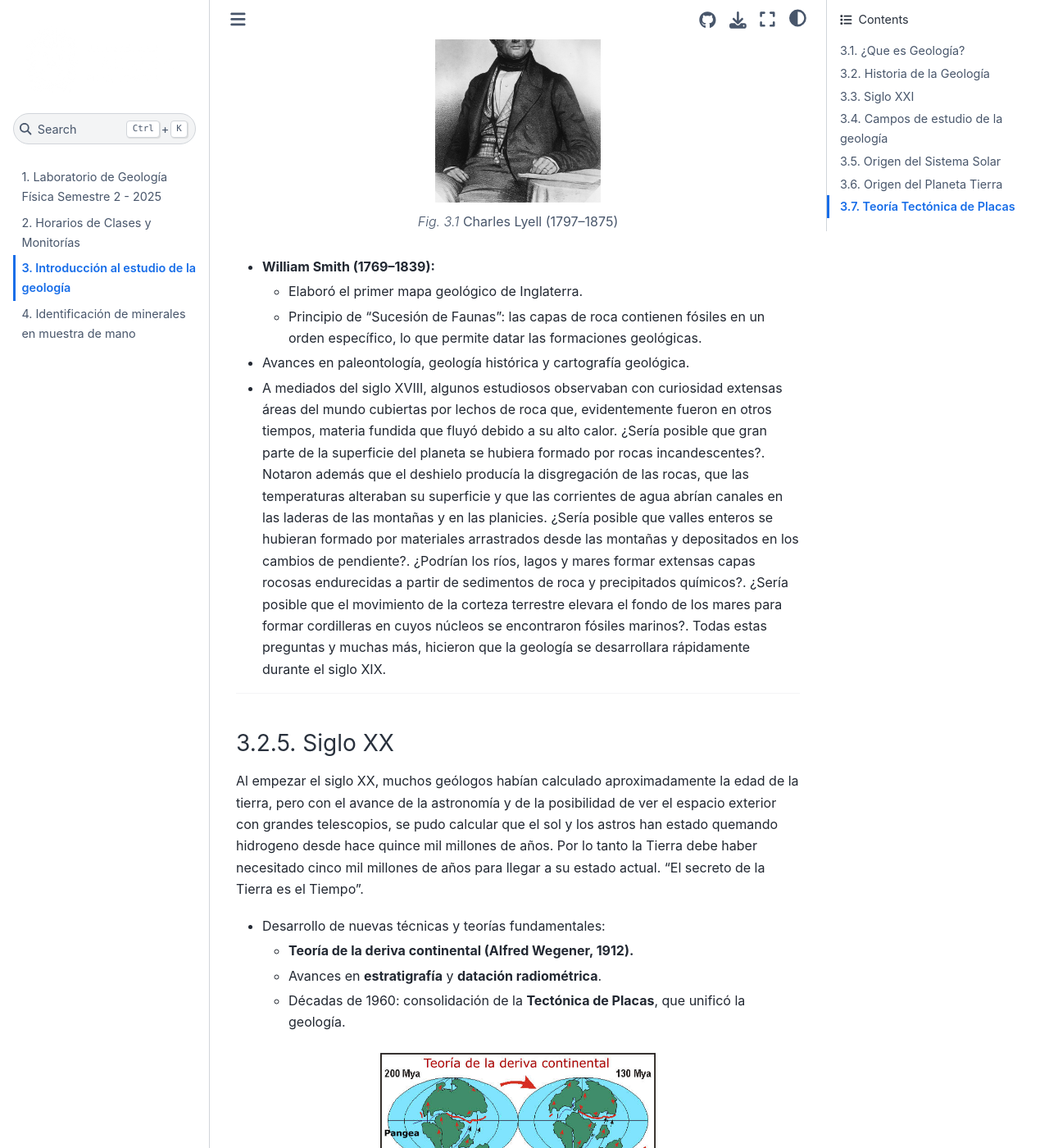
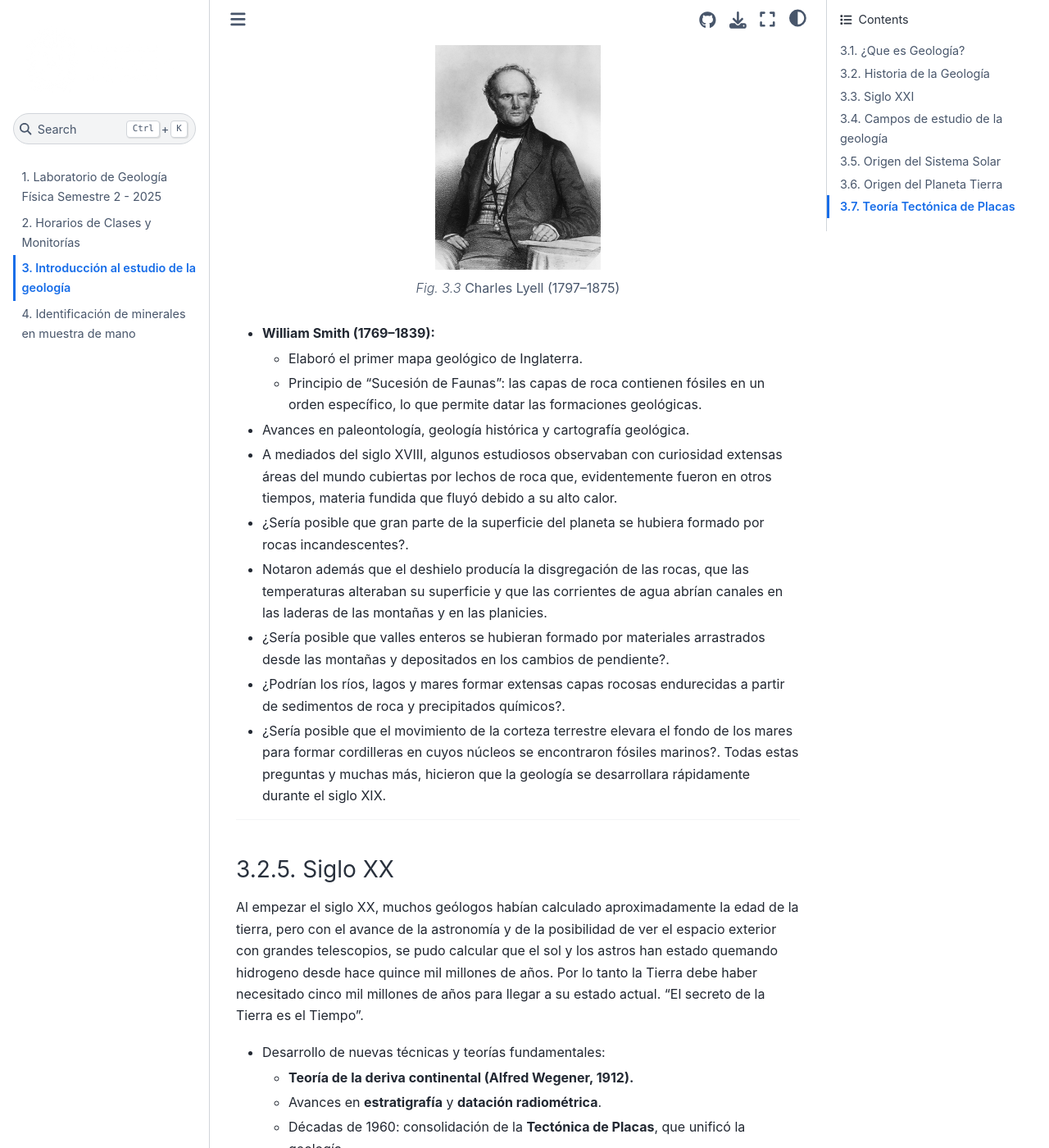
Before and after one commit to oisanchezp/Laboratorio_Geologia_Fisica, a Jupyter Book: the page built from practicas/01_introduccion_geologia.md, in a window 1280 px wide and 1400 px high, scrolled down 3297 px. Shown: the whole window at 82% size. Built offline with Jupyter Book 1.0.4 settings and Sphinx 7.4.7 and the Sphinx Book theme 1.1.4, drawn with Linux system fonts in a browser that asks for light colours; some of the changed text lies outside the part shown.

Commit message:
primera clase4

````diff
--- a/practicas/01_introduccion_geologia.md
+++ b/practicas/01_introduccion_geologia.md
@@ -53,7 +53,7 @@
     :align: center
     :alt: Nicolás Steno
 
-    **Nicolás Steno (1638–1686), considerado el padre de la estratigrafía.**
+**Nicolás Steno (1638–1686), considerado el padre de la estratigrafía.**
 ```
 
 - Inicio del método científico en geología: observación → hipótesis → demostración.
@@ -84,7 +84,7 @@
     :align: center
     :alt: James Hutton
 
-    **James Hutton (1726–1797), considerado el padre de la geología moderna.**
+**James Hutton (1726–1797), considerado el padre de la geología moderna.**
 ```
 
 - **Georges Cuvier (1769–1832):**
@@ -109,7 +109,17 @@
 
 - Avances en paleontología, geología histórica y cartografía geológica.
 
-- A mediados del siglo XVIII, algunos estudiosos observaban con curiosidad extensas áreas del mundo cubiertas por lechos de roca que, evidentemente fueron en otros tiempos, materia fundida que fluyó debido a su alto calor. ¿Sería posible que gran parte de la superficie del planeta se hubiera formado por rocas incandescentes?. Notaron además que el deshielo producía la disgregación de las rocas, que las temperaturas alteraban su superficie y que las corrientes de agua abrían canales en las laderas de las montañas y en las planicies. ¿Sería posible que valles enteros se hubieran formado por materiales arrastrados desde las montañas y depositados en los cambios de pendiente?. ¿Podrían los ríos, lagos y mares formar extensas capas rocosas endurecidas a partir de sedimentos de roca y precipitados químicos?. ¿Sería posible que el movimiento de la corteza terrestre elevara el fondo de los mares para formar cordilleras en cuyos núcleos se encontraron fósiles marinos?. Todas estas preguntas y muchas más, hicieron que la geología se desarrollara rápidamente durante el siglo XIX.
+- A mediados del siglo XVIII, algunos estudiosos observaban con curiosidad extensas áreas del mundo cubiertas por lechos de roca que, evidentemente fueron en otros tiempos, materia fundida que fluyó debido a su alto calor.
+
+- ¿Sería posible que gran parte de la superficie del planeta se hubiera formado por rocas incandescentes?.
+
+- Notaron además que el deshielo producía la disgregación de las rocas, que las temperaturas alteraban su superficie y que las corrientes de agua abrían canales en las laderas de las montañas y en las planicies.
+
+- ¿Sería posible que valles enteros se hubieran formado por materiales arrastrados desde las montañas y depositados en los cambios de pendiente?.
+
+- ¿Podrían los ríos, lagos y mares formar extensas capas rocosas endurecidas a partir de sedimentos de roca y precipitados químicos?.
+
+- ¿Sería posible que el movimiento de la corteza terrestre elevara el fondo de los mares para formar cordilleras en cuyos núcleos se encontraron fósiles marinos?. Todas estas preguntas y muchas más, hicieron que la geología se desarrollara rápidamente durante el siglo XIX.
 
 ---
 
@@ -127,8 +137,9 @@
     :align: center
     :alt: Teoría de la Deriva Continental
 
+**Teoría de la Deriva Continental (Alfred Wegener, 1912). Tomado de [educa](https://www.educa2.madrid.org/web/argos/inicio/-/book/apuntes-de-tectonica-de-placas-de-ana-garcia?_book_viewer_WAR_cms_tools_chapterIndex=e51624f6-5259-4503-b639-1ec756dc36d8)**
 ```
-**Teoría de la Deriva Continental (Alfred Wegener, 1912). Tomado de [educa](https://www.educa2.madrid.org/web/argos/inicio/-/book/apuntes-de-tectonica-de-placas-de-ana-garcia?_book_viewer_WAR_cms_tools_chapterIndex=e51624f6-5259-4503-b639-1ec756dc36d8)**
+
 
 ## Siglo XXI
 
````
Also changed, not shown: other parts of practicas/01_introduccion_geologia.md (+14 -0 lines).
